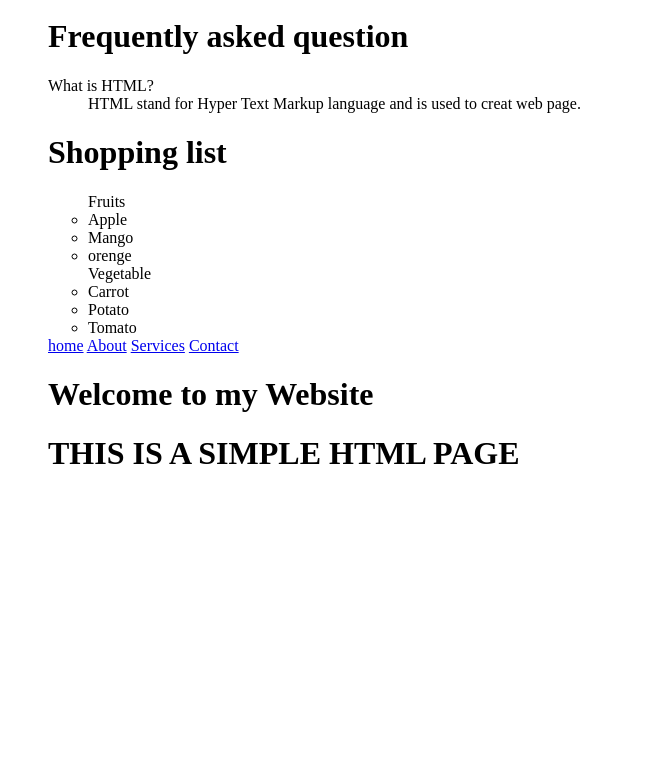
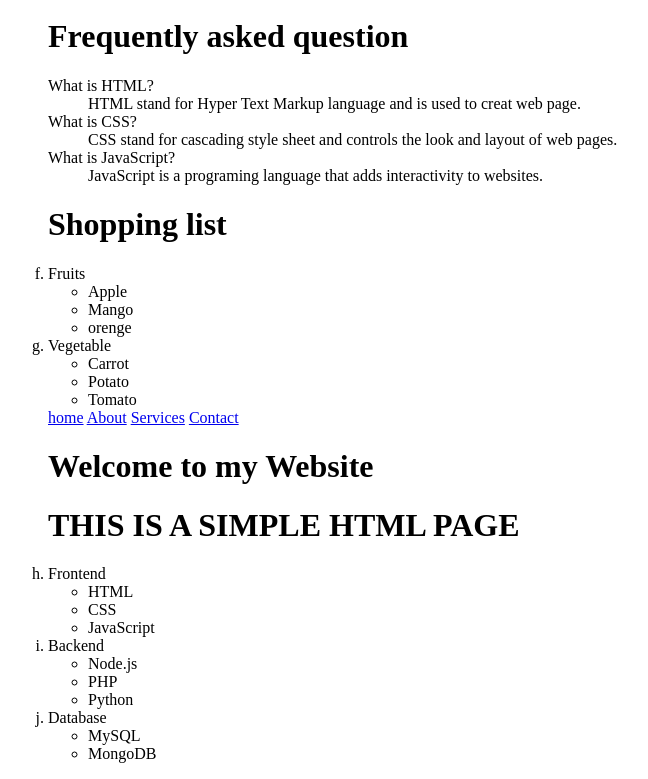
Before and after one commit to Abhi-jeet-singh-0267/HTML-CSE11, a plain HTML site: page List.html in a window 1280 px wide. Shown: the part 415-1194 px from the top of the page, without its empty margins (0-648 px from the left). Before the commit the page ends 908 px from the top, so only its background shows below. Drawn offline with Linux system fonts and the light colour scheme.

Commit message:
Update List.html

```diff
--- a/List.html
+++ b/List.html
@@ -31,17 +31,25 @@
     <h1>Frequently asked question</h1>
     <dt>What is HTML?</dt>
     <dd>HTML stand for Hyper Text Markup language and is used to creat web page.</dd>
+    <dt>What is CSS?</dt>
+    <dd>CSS stand for cascading style sheet and controls the look and layout of web pages.</dd>
+    <dt>What is JavaScript?</dt>
+    <dd>JavaScript is a programing language that adds interactivity to websites.</dd>
     <h1>Shopping list</h1>
-        <ul>Fruits
+        <li>Fruits
+            <ul>
             <li>Apple</li>
             <li>Mango</li>
             <li>orenge</li>
          </ul>
-         <ul>Vegetable
+        </li>
+         <li>Vegetable
+             <ul>
                 <li>Carrot</li>
                 <li>Potato</li>
                 <li>Tomato</li>
          </ul>
+         </li>
     <nav>
         <a href="#">home</a>
         <a href="#">About</a>
@@ -50,6 +58,23 @@
     </nav>
     <h1>Welcome to my Website</h1>
     <h1>THIS IS A SIMPLE HTML PAGE</h1>
-
+    <li>Frontend
+        <ul>
+            <li>HTML</li>
+            <li>CSS</li>
+            <li>JavaScript</li>
+        </ul>
+    </li>
+    <li>Backend
+        <ul>
+            <li>Node.js</li>
+            <li>PHP</li>
+            <li>Python</li>
+        </ul>
+    <li>Database
+        <ul>
+            <li>MySQL</li>
+            <li>MongoDB</li>
+        </ul>
 </body>
 </html>
```
